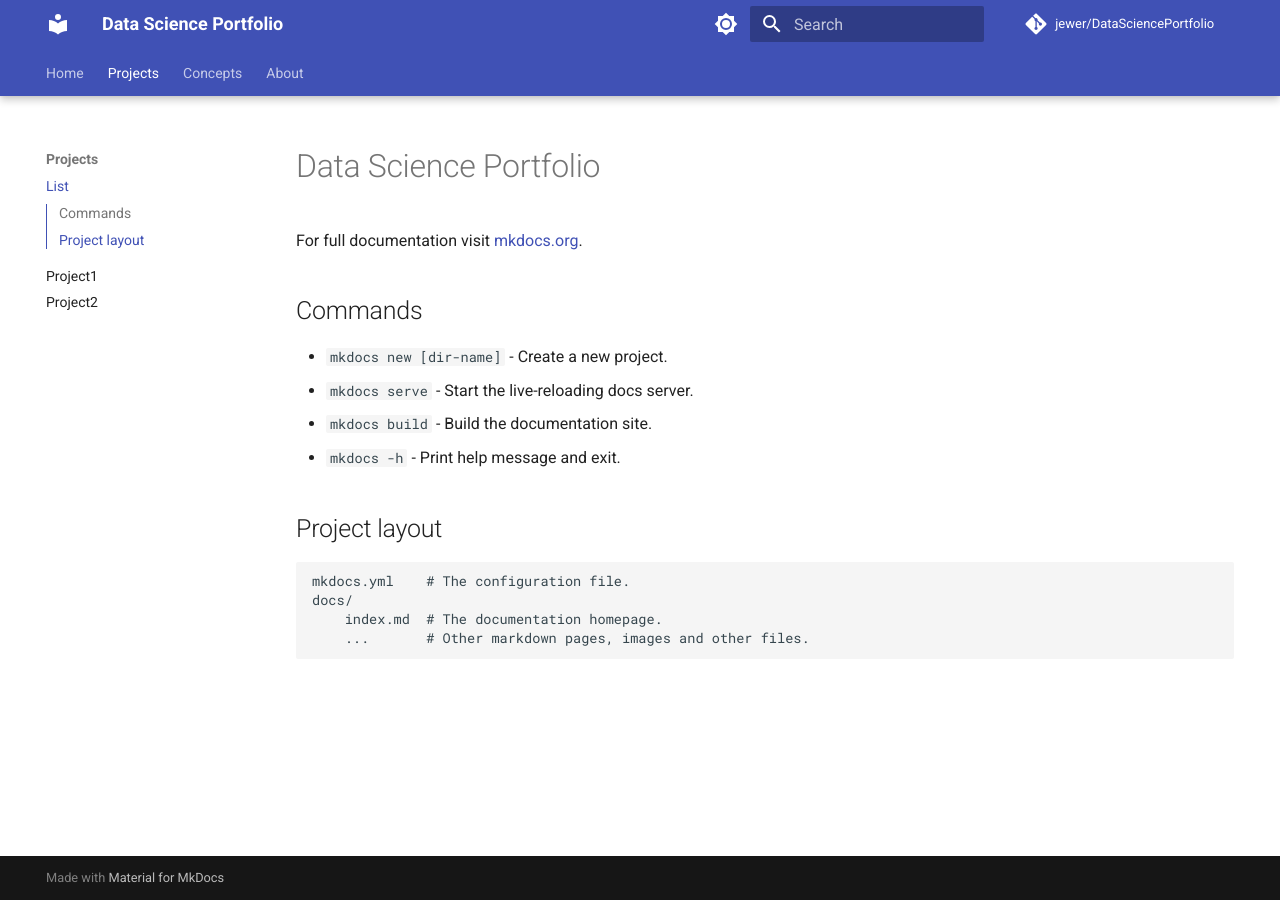
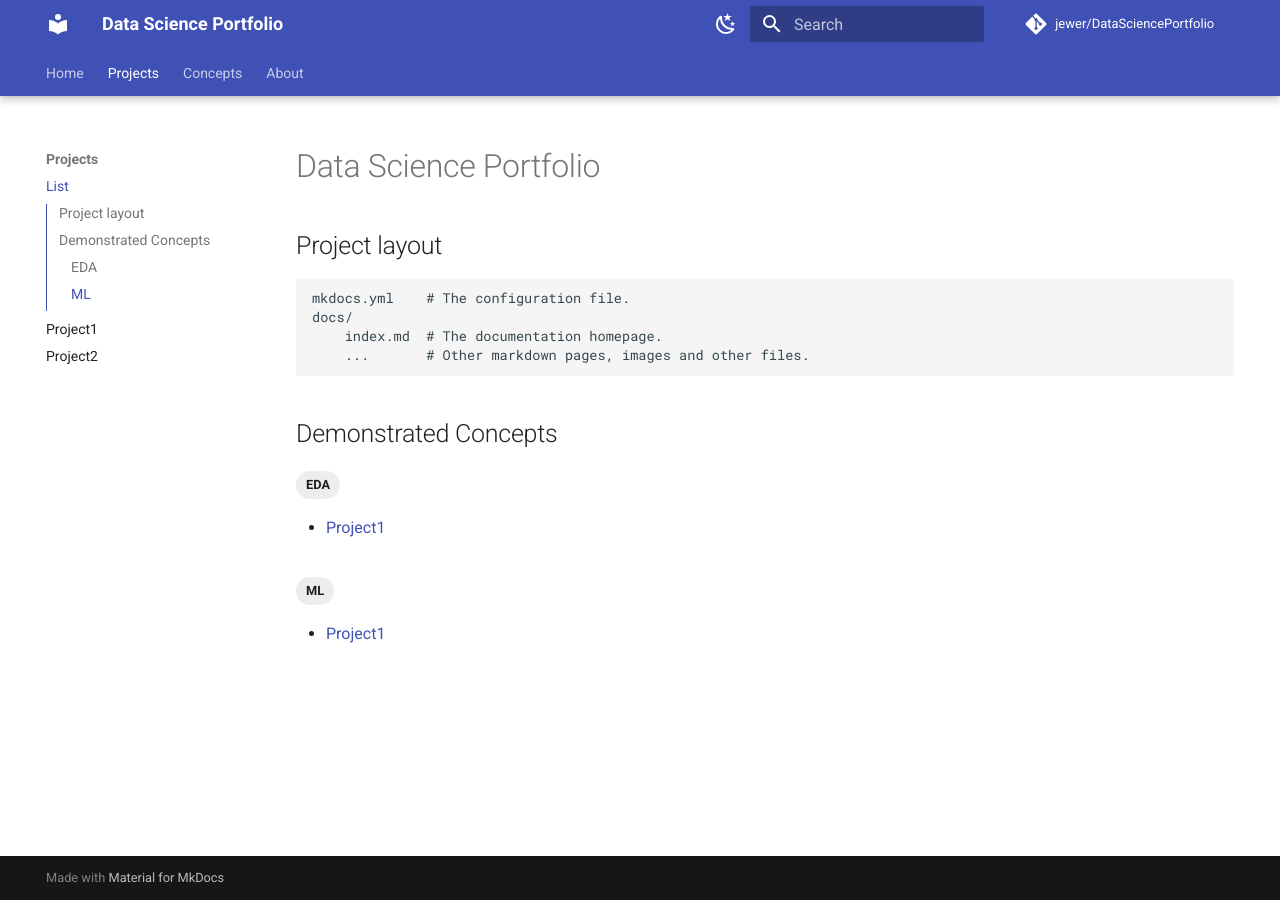
Before and after one commit to jewer/DataSciencePortfolio, an MkDocs documentation site: the page built from docs/projects/list.md, in a window 1280 px wide. Built offline with MkDocs 1.6.1 and Material for MkDocs 9.7.7, drawn with Linux system fonts in a browser that asks for light colours; comment, search, counter and statistics services are not loaded.

```diff
--- a/docs/projects/list.md
+++ b/docs/projects/list.md
@@ -1,13 +1,5 @@
 # Data Science Portfolio
 
-For full documentation visit [mkdocs.org](https://www.mkdocs.org).
-
-## Commands
-
-* `mkdocs new [dir-name]` - Create a new project.
-* `mkdocs serve` - Start the live-reloading docs server.
-* `mkdocs build` - Build the documentation site.
-* `mkdocs -h` - Print help message and exit.
 
 ## Project layout
 
@@ -15,3 +7,7 @@ For full documentation visit [mkdocs.org](https://www.mkdocs.org).
     docs/
         index.md  # The documentation homepage.
         ...       # Other markdown pages, images and other files.
+
+## Demonstrated Concepts
+
+<!-- material/tags -->
--- a/mkdocs.yml
+++ b/mkdocs.yml
@@ -3,16 +3,18 @@ site_url: https://jewer.github.io/DataSciencePortfolio
 repo_url: https://github.com/jewer/DataSciencePortfolio
 repo_name: 'jewer/DataSciencePortfolio'
 docs_dir: docs/
+extra:
+  homepage: https://jewer.github.io/DataSciencePortfolio/projects/index.html
 theme:
   name: material
   palette:
     - scheme: default
       toggle:
-        icon: material/brightness-7
+        icon: material/weather-night
         name: Dark Mode
     - scheme: slate
       toggle:
-        icon: material/brightness-4
+        icon: material/weather-sunny
         name: Light Mode
   features:
     - navigation.instant
@@ -26,6 +28,7 @@ theme:
     - toc.integrate
     - search.suggest
     - search.highlight
+
 nav:
  - Home: index.md
  - Projects:
@@ -49,4 +52,4 @@ markdown_extensions:
 plugins:
   - search
   - tags:
-      tags_file: concepts.md
+      tags_file: projects/list.md
```
